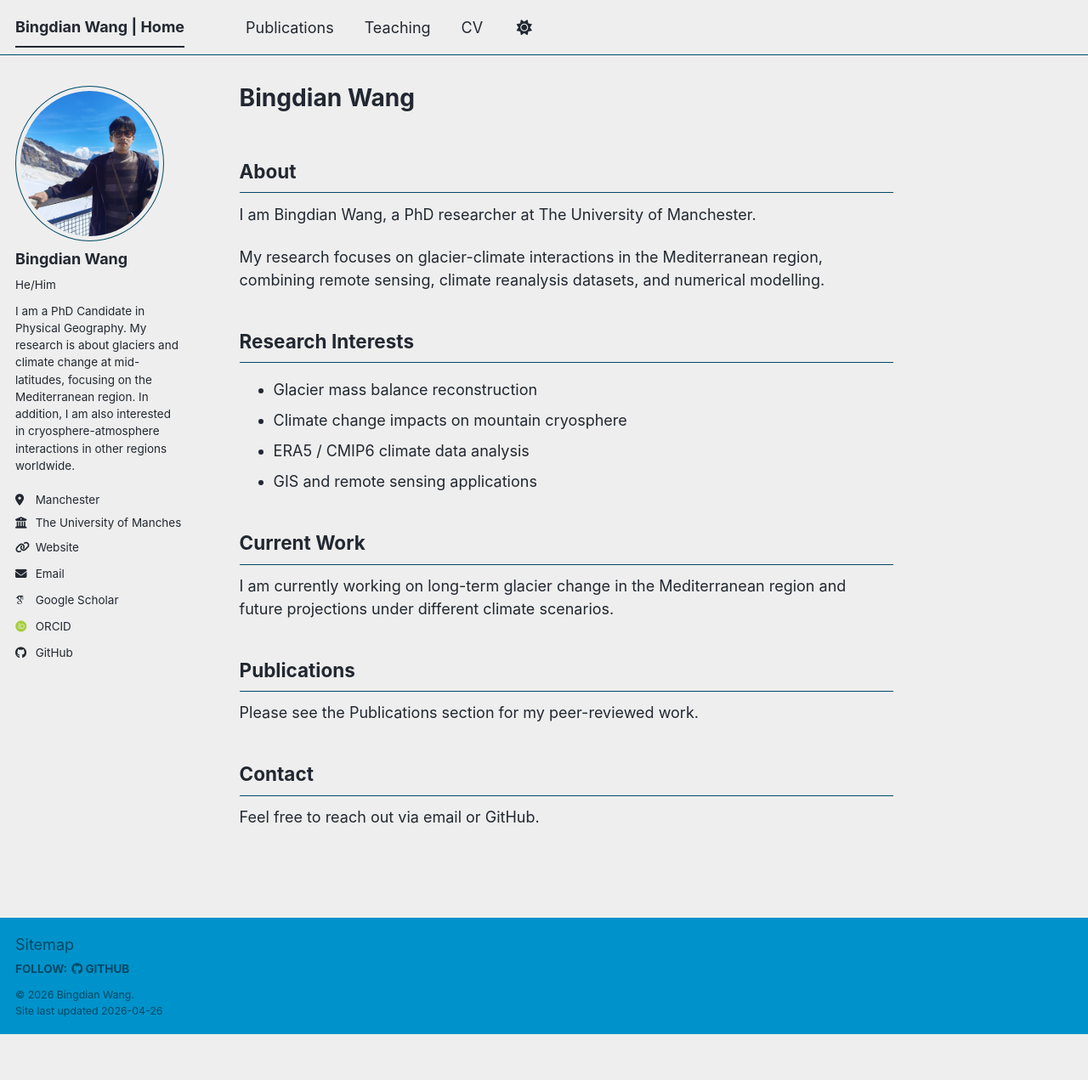
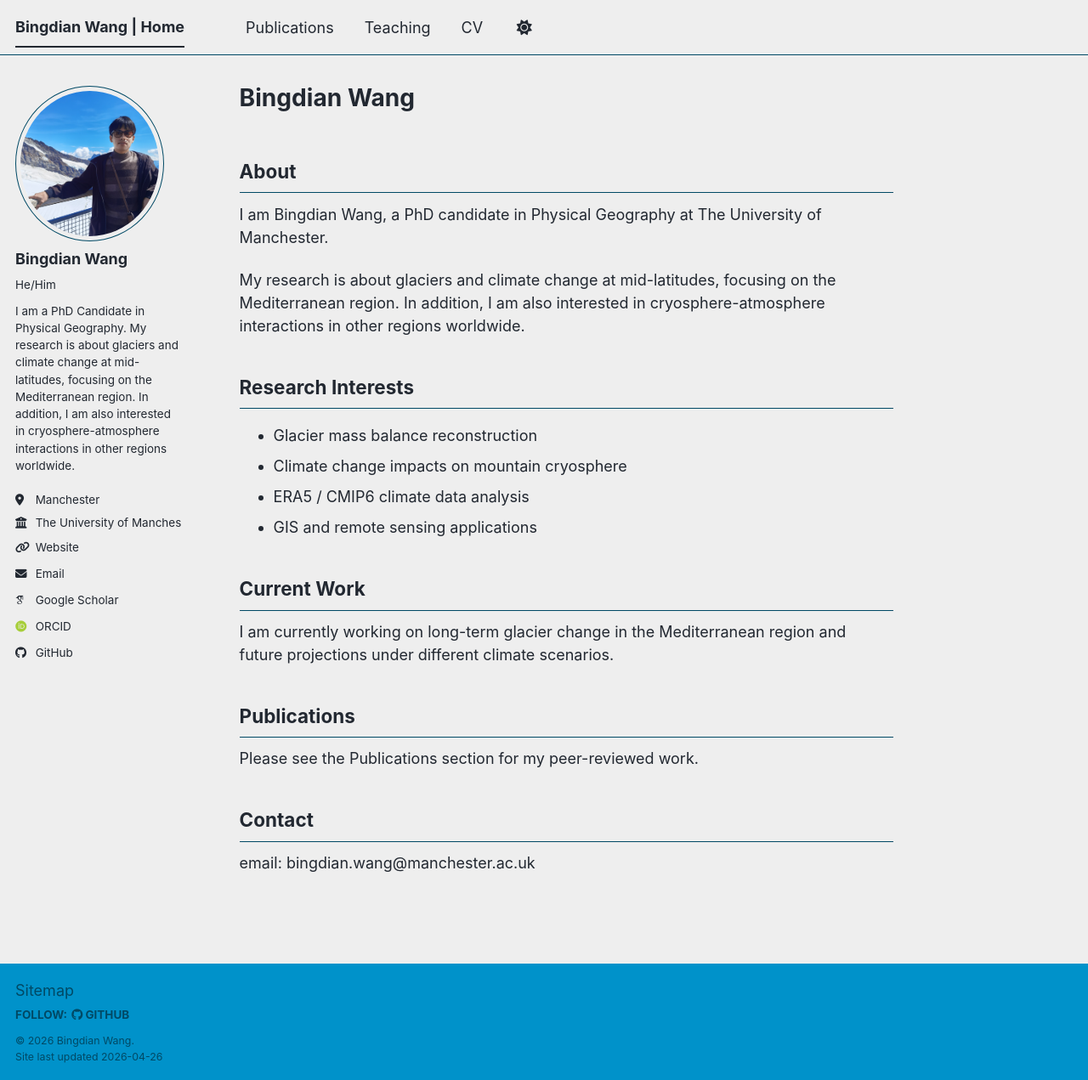
Before and after one commit to zero-gin/zero-gin.github.io, a Jekyll site: the page built from _pages/about.md, in a window 1280 px wide and 1271 px high. Shown: the whole window at 85% size. Built offline with Jekyll 4.4.1, drawn with Linux system fonts in a browser that asks for light colours; some web fonts are replaced; a script bundle is joined from its source files by our own code; library files that are not in the unit come from our copies.

Commit message:
Update about.md

```diff
--- a/_pages/about.md
+++ b/_pages/about.md
@@ -9,9 +9,9 @@ redirect_from:
 
 ## About
 
-I am Bingdian Wang, a PhD researcher at The University of Manchester.
+I am Bingdian Wang, a PhD candidate in Physical Geography at The University of Manchester.
 
-My research focuses on glacier-climate interactions in the Mediterranean region, combining remote sensing, climate reanalysis datasets, and numerical modelling.
+My research is about glaciers and climate change at mid-latitudes, focusing on the Mediterranean region. In addition, I am also interested in cryosphere-atmosphere interactions in other regions worldwide.
 
 ## Research Interests
 
@@ -30,4 +30,4 @@ Please see the Publications section for my peer-reviewed work.
 
 ## Contact
 
-Feel free to reach out via email or GitHub.
+email: bingdian.wang@manchester.ac.uk
```
